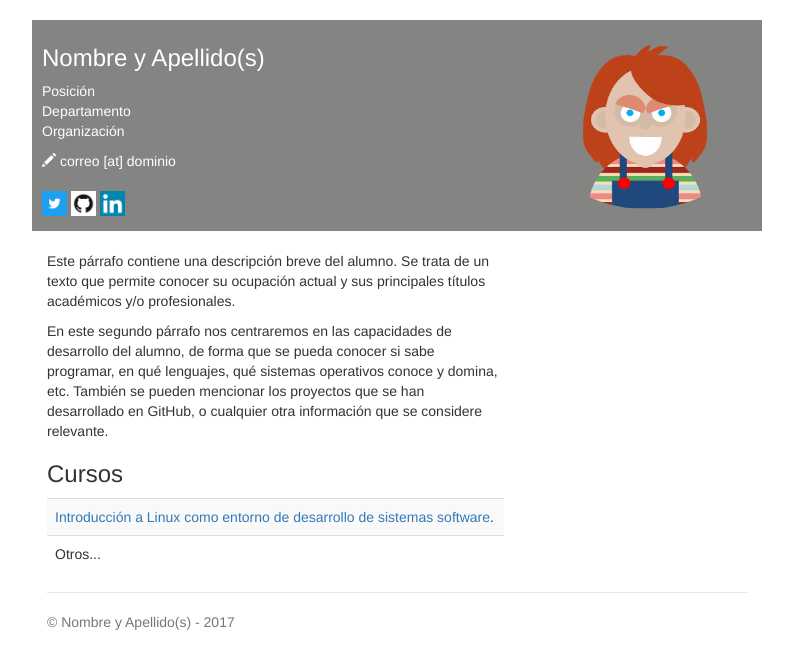
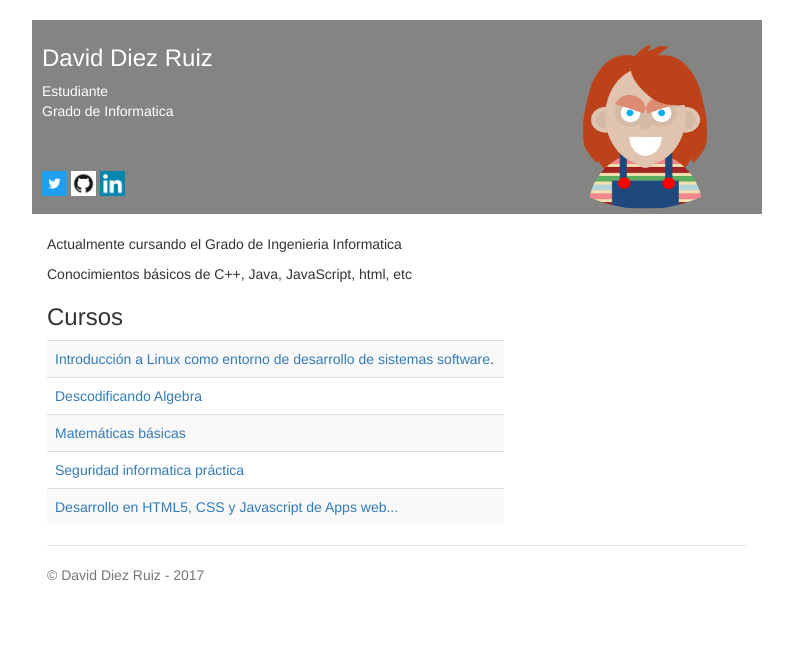
Before and after one commit to David-10/david-10.github.io, a plain HTML site: page index.html in a window 1280 px wide. Shown: the whole page, without its empty margins (243-1036 px from the left). Drawn offline with nearby package versions, Linux system fonts and the light colour scheme.

Commit message:
Versión final de mi primera página

```diff
--- a/index.html
+++ b/index.html
@@ -5,10 +5,10 @@
     <meta charset="utf-8">
     <meta name="description" content="Página de ejemplo del MOOC de LINUX - UPM.">
     <!--Sustituir por los datos del alumno-->
-    <meta name="author" content="Nombre y Apellido(s)">
+    <meta name="author" content="David Diez Ruiz">
 
     <!--Sustituir por los datos del alumno-->
-    <title>Nombre y Apellido(s)</title>
+    <title>David 10 Ruiz</title>
 
     <link href="css/bootstrap.min.css" rel="stylesheet">
     <link href="css/style.css" rel="stylesheet">
@@ -17,17 +17,18 @@
   <body>
     <div class="container header-bar">
       <!--Sustituir por los datos del alumno-->
-      <h3>Nombre y Apellido(s) <span><img style="width: 214px; height: 164px;" class='img-circle' alt="Nombre y Apellido(s)" src="img/foto.png" align="right"></span></h3>
+      <h3>David Diez Ruiz <span><img style="width: 214px; height: 164px;" class='img-circle' alt="Nombre y Apellido(s)" src="img/foto.png" align="right"></span></h3>
       <p>
         <!--Sustituir por los datos del alumno-->
-        Posición<br>
-        Departamento<br>
-        Organización
+        Estudiante<br>
+        Grado de Informatica<br>
+        <br>
+        <br>
       </p>
-      <address>
-        <!--Sustituir por los datos del alumno-->
+      <!--<address>
+        Sustituir por los datos del alumno
         <span class='glyphicon glyphicon-pencil'></span> correo [at] dominio <br>
-      </address>
+      </address> -->
 
       <!--Sustituir por los datos del alumno-->
       <p><a href="http://twitter.com/usuario" target="blank"><img src="img/twitter-icon.jpg" width=25></a>
@@ -41,21 +42,24 @@
       <div class='row'>
         <div class='col-sm-8'>
           <br>
-          <p>Este párrafo contiene una descripción breve del alumno. Se trata de un texto que permite conocer su ocupación actual y sus principales títulos académicos y/o profesionales.  </p>
+          <p>Actualmente cursando el Grado de Ingenieria Informatica  </p>
 
-          <p>En este segundo párrafo nos centraremos en las capacidades de desarrollo del alumno, de forma que se pueda conocer si sabe programar, en qué lenguajes, qué sistemas operativos conoce y domina, etc. También se pueden mencionar los proyectos que se han desarrollado en GitHub, o cualquier otra información que se considere relevante.</p>
+          <p>Conocimientos básicos de C++, Java, JavaScript, html, etc </p>
 
           <h3>Cursos</h3>
           <table class='table table-striped'>
-            <tr><td><a href="https://www.miriadax.net" target="blank">Introducción a Linux como entorno de desarrollo de sistemas software</a>.</td></tr>
-            <tr><td>Otros...</td></tr>
+            <tr><td><a href="https://miriadax.net/web/introduccion-a-linux-como-entorno-de-desarrollo-de-sistemas-software" target="blank">Introducción a Linux como entorno de desarrollo de sistemas software</a>.</td></tr>
+            <tr><td><a href="https://miriadax.net/web/descodificando_algebra" target="blank">Descodificando Algebra</td></tr>
+            <tr><td><a href="https://miriadax.net/web/matematicas_basicas" target="blank">Matemáticas básicas</td></tr>
+            <tr><td><a href="https://miriadax.net/web/seguridad-informatica-practica" target="blank">Seguridad informatica práctica</td></tr>
+            <tr><td><a href="https://miriadax.net/web/html5mooc" target="blank">Desarrollo en HTML5, CSS y Javascript de Apps web...</td></tr>
           </table>
         </div>
       </div>
 
       <footer class="footer">
         <!--Sustituir por los datos del alumno-->
-        <p>&copy; Nombre y Apellido(s) - 2017</p>
+        <p>&copy; David Diez Ruiz - 2017</p>
       </footer>
 
     </div>
```
